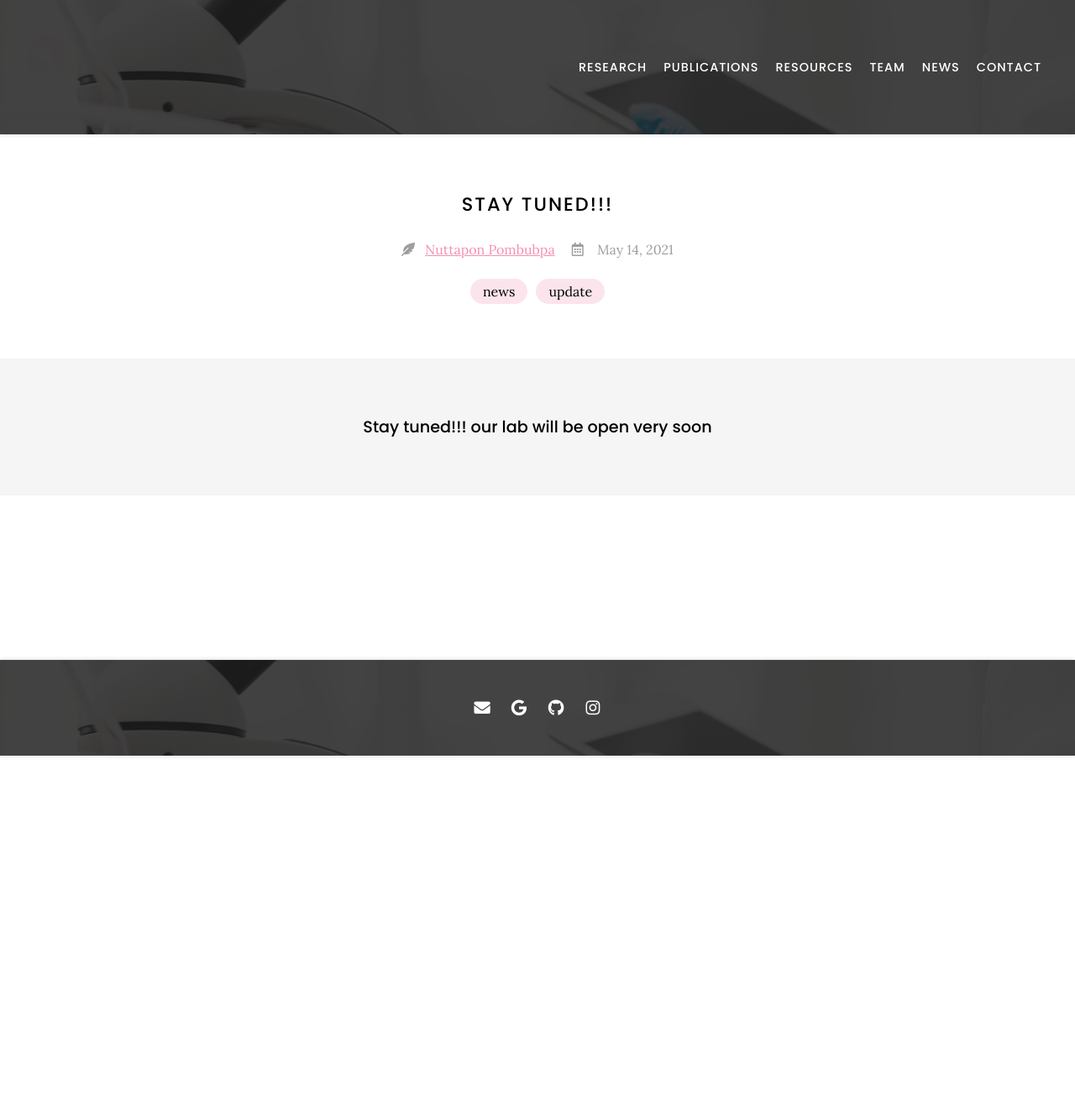
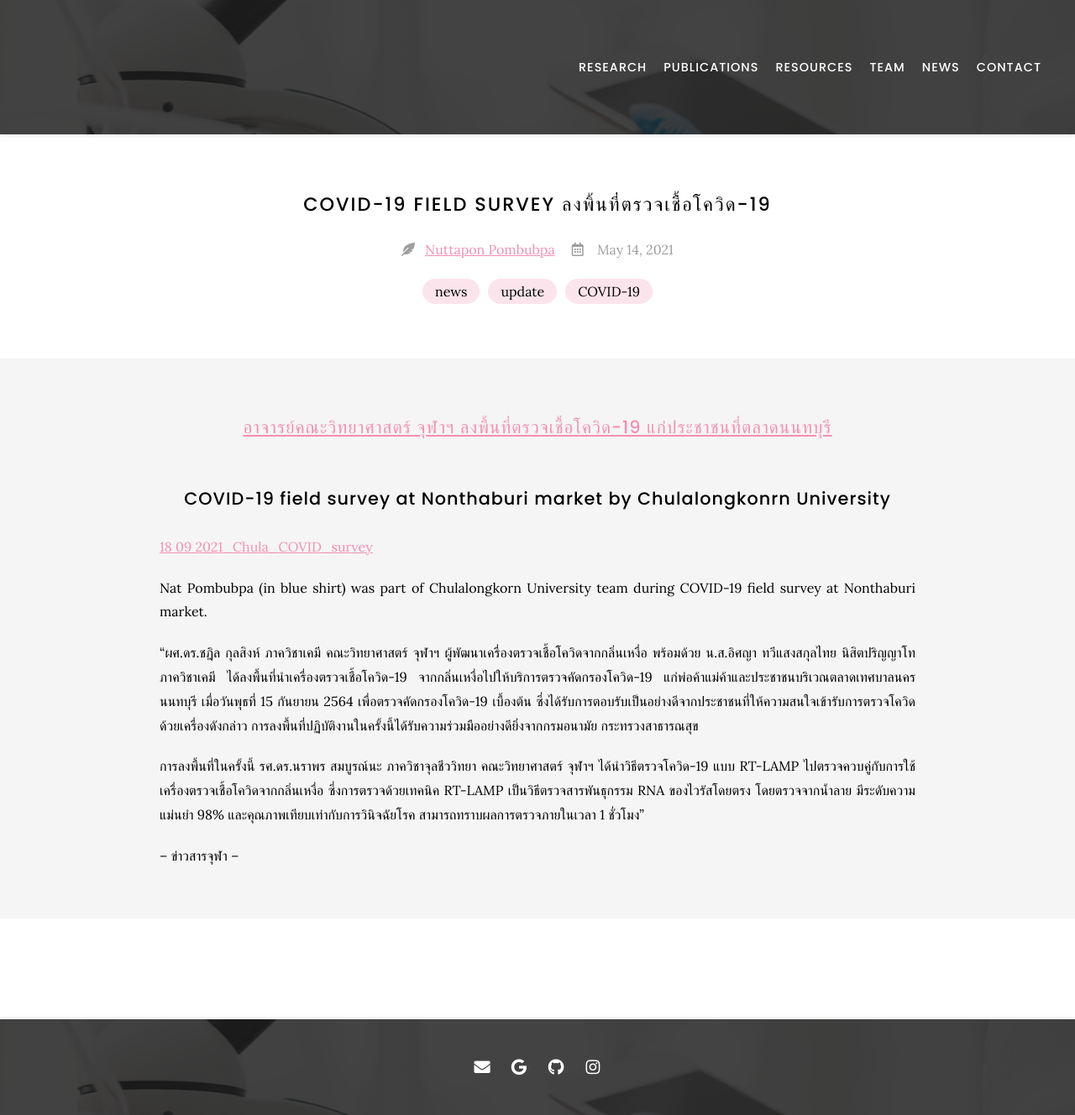
Before and after one commit to natpombubpa-lab/natpombubpa-lab.github.io, a Jekyll site: the page built from _posts/2021-05-14-Stay-tuned.md, in a window 1280 px wide. Shown: the whole page at 84% size. Built offline with Jekyll 4.4.1, drawn with Linux system fonts in a browser that asks for light colours; nearby versions of some CDN libraries; before the commit the page ends 900 px from its top, so only the background shows below that.

Commit message:
Update 2021-05-14-Stay-tuned.md

```diff
--- a/_posts/2021-05-14-Stay-tuned.md
+++ b/_posts/2021-05-14-Stay-tuned.md
@@ -1,10 +1,23 @@
 ---
-title: "Stay tuned!!!"
+title: "COVID-19 field survey ลงพิ้นที่ตรวจเชื้อโควิด-19"
 author: Nuttapon Pombubpa
 member: nat-pombubpa
 tags:
   - news
   - update
+  - COVID-19
 ---
 
-### Stay tuned!!! our lab will be open very soon
+## [อาจารย์คณะวิทยาศาสตร์ จุฬาฯ ลงพื้นที่ตรวจเชื้อโควิด-19 แก่ประชาชนที่ตลาดนนทบุรี](https://www.chula.ac.th/news/50694/)
+## COVID-19 field survey at Nonthaburi market by Chulalongkonrn University
+
+[18 09 2021_Chula_COVID_survey](https://user-images.githubusercontent.com/54328862/135404075-885f10af-3733-447e-8a33-38af30913ed4.jpg)
+
+
+Nat Pombubpa (in blue shirt) was part of Chulalongkorn University team during COVID-19 field survey at Nonthaburi market.
+
+"ผศ.ดร.ชฎิล กุลสิงห์ ภาควิชาเคมี คณะวิทยาศาสตร์ จุฬาฯ ผู้พัฒนาเครื่องตรวจเชื้อโควิดจากกลิ่นเหงื่อ พร้อมด้วย น.ส.อิศญา ทวีแสงสกุลไทย นิสิตปริญญาโทภาควิชาเคมี ได้ลงพื้นที่นำเครื่องตรวจเชื้อโควิด-19 จากกลิ่นเหงื่อไปให้บริการตรวจคัดกรองโควิด-19 แก่พ่อค้าแม่ค้าและประชาชนบริเวณตลาดเทศบาลนครนนทบุรี เมื่อวันพุธที่ 15 กันยายน 2564 เพื่อตรวจคัดกรองโควิด-19 เบื้องต้น ซึ่งได้รับการตอบรับเป็นอย่างดีจากประชาชนที่ให้ความสนใจเข้ารับการตรวจโควิดด้วยเครื่องดังกล่าว การลงพื้นที่ปฏิบัติงานในครั้งนี้ได้รับความร่วมมืออย่างดียิ่งจากกรมอนามัย กระทรวงสาธารณสุข
+
+การลงพื้นที่ในครั้งนี้ รศ.ดร.นราพร สมบูรณ์นะ ภาควิชาจุลชีววิทยา คณะวิทยาศาสตร์ จุฬาฯ ได้นำวิธีตรวจโควิด-19 แบบ RT-LAMP ไปตรวจควบคู่กับการใช้เครื่องตรวจเชื้อโควิดจากกลิ่นเหงื่อ ซึ่งการตรวจด้วยเทคนิค RT-LAMP เป็นวิธีตรวจสารพันธุกรรม RNA ของไวรัสโดยตรง โดยตรวจจากน้ำลาย มีระดับความแม่นยำ 98% และคุณภาพเทียบเท่ากับการวินิจฉัยโรค สามารถทราบผลการตรวจภายในเวลา 1 ชั่วโมง"
+
+-- ข่าวสารจุฬา --
```
